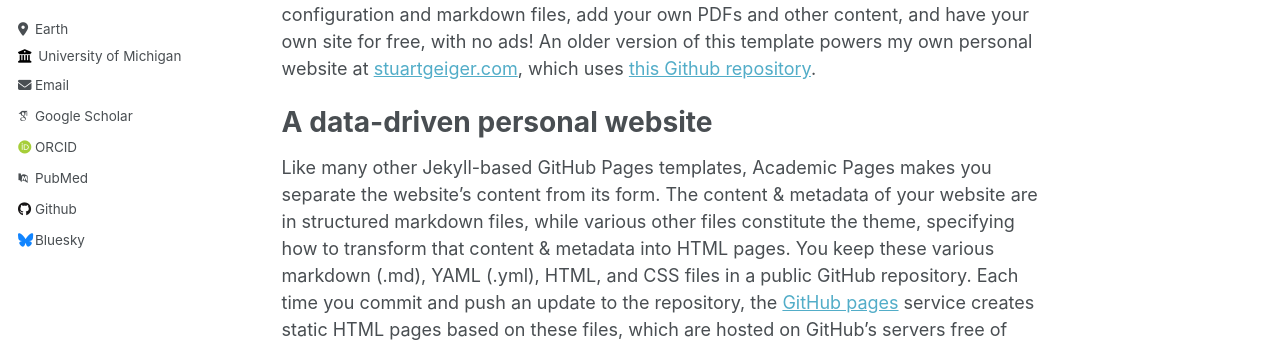
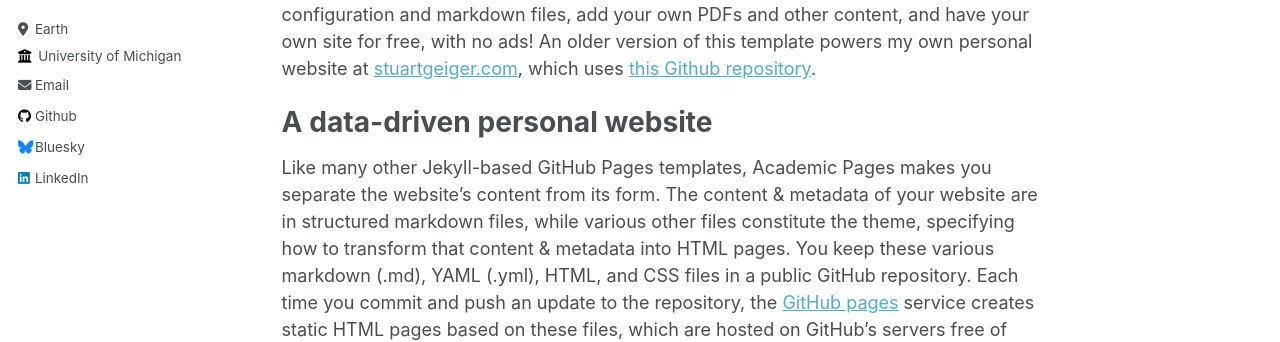
Before and after one commit to mwmikelson/mwmikelson.github.io, a Jekyll site: the page built from _pages/about.md, in a window 1280 px wide. Shown: the part 364-706 px from the top of the page. Built offline with Jekyll 4.4.1, drawn with Linux system fonts in a browser that asks for light colours; some web fonts are replaced; some of the changed lines change nothing that is shown.

Commit message:
Update _config.yml

```diff
--- a/_config.yml
+++ b/_config.yml
@@ -32,11 +32,11 @@
 
   # Academic websites
   arxiv            : # URL - Update with the correct link to your profile
-  googlescholar    : "https://scholar.google.com/citations?user=PS_CX0AAAAAJ"
+  googlescholar    : # URL
   impactstory      : # URL
-  orcid            : "http://orcid.org/yourorcidurl"
+  orcid            : # URL
   semantic         : # URL
-  pubmed           : "https://www.ncbi.nlm.nih.gov/pubmed/?term=john+snow"
+  pubmed           : # URL
   researchgate     : # URL
 
   # Repositories and software development
@@ -57,7 +57,7 @@
   keybase          : # Username
   instagram        : # Username
   lastfm           : # Username
-  linkedin         : # Username
+  linkedin         : "mayamikelson"
   mastodon         : # URL
   medium           : # URL
   pinterest        : # Username
```
